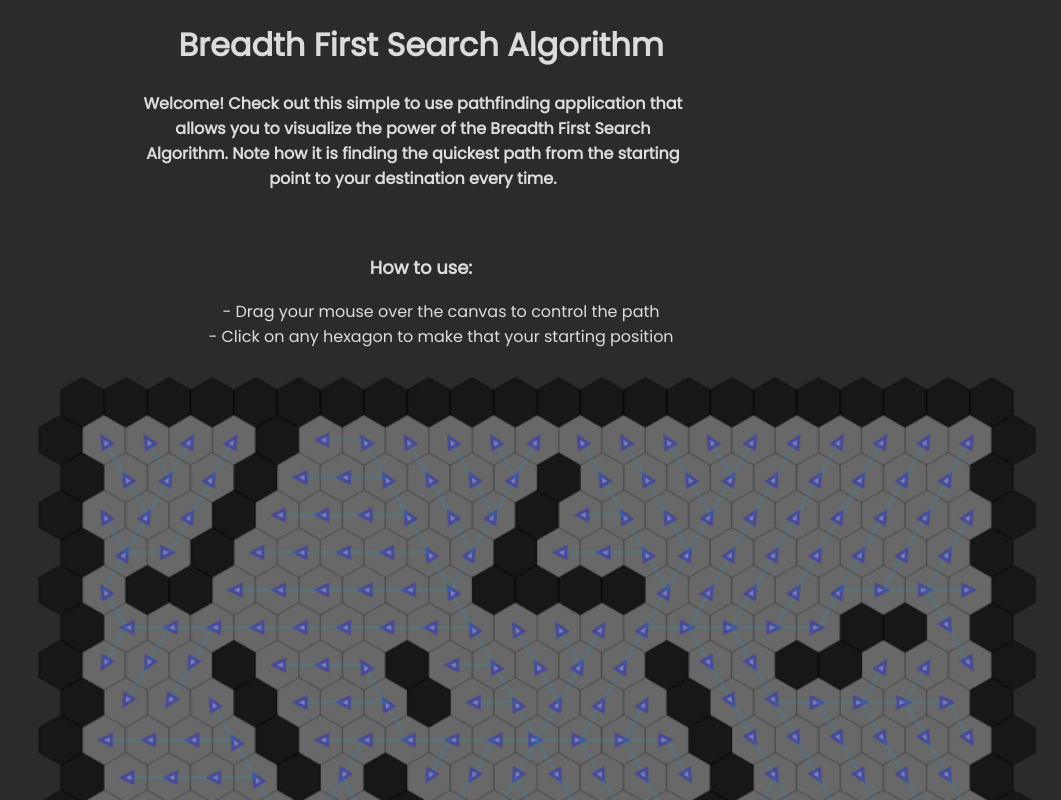
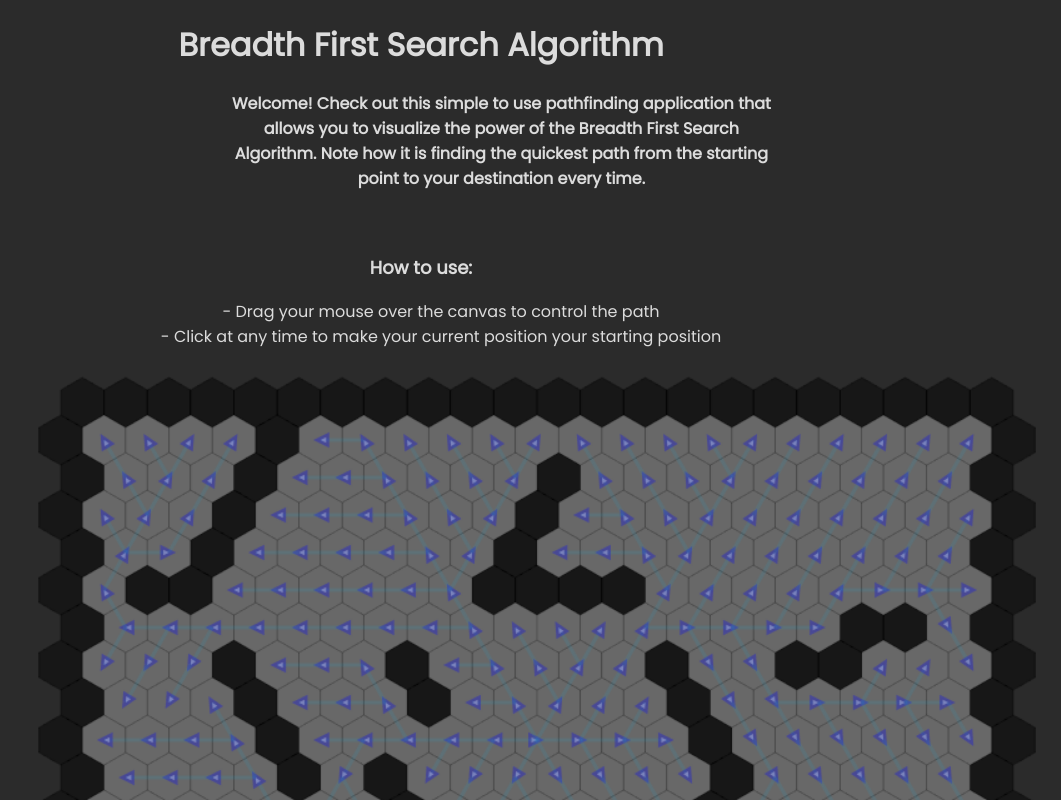
Before and after one commit to paulmorales7/Pathfinding-Algo, a React (Create React App) app in the folder pathfinding-algo/: page / in a window 1280 px wide. Shown: the top 800 px of the page, without its empty margins (219-1280 px from the left). Built offline with nearby package versions, Linux system fonts and the light colour scheme.

Commit message:
fixed alignment to center better

```diff
--- a/pathfinding-algo/src/BFS/BFS.css
+++ b/pathfinding-algo/src/BFS/BFS.css
@@ -29,7 +29,7 @@ text-align: center;
       width: 540px;
       font-size: 16px;
       font-weight: bold;
-      margin-left: 28%;
+      margin-left: 35%;
       margin-bottom: 5%;
   }
 
--- a/pathfinding-algo/src/BFS/BFS.jsx
+++ b/pathfinding-algo/src/BFS/BFS.jsx
@@ -430,7 +430,7 @@ drawArrow(fromx, fromy, tox, toy){
               <h3>How to use:</h3>
              <ul className='howTo'>
                  <li> - Drag your mouse over the canvas to control the path</li>
-                 <li> - Click on any hexagon to make that your starting position</li>
+                 <li> - Click at any time to make your current position your starting position</li>
              </ul>
           </div>
         <canvas ref={canvasHex => this.canvasHex = canvasHex }></canvas>
```
